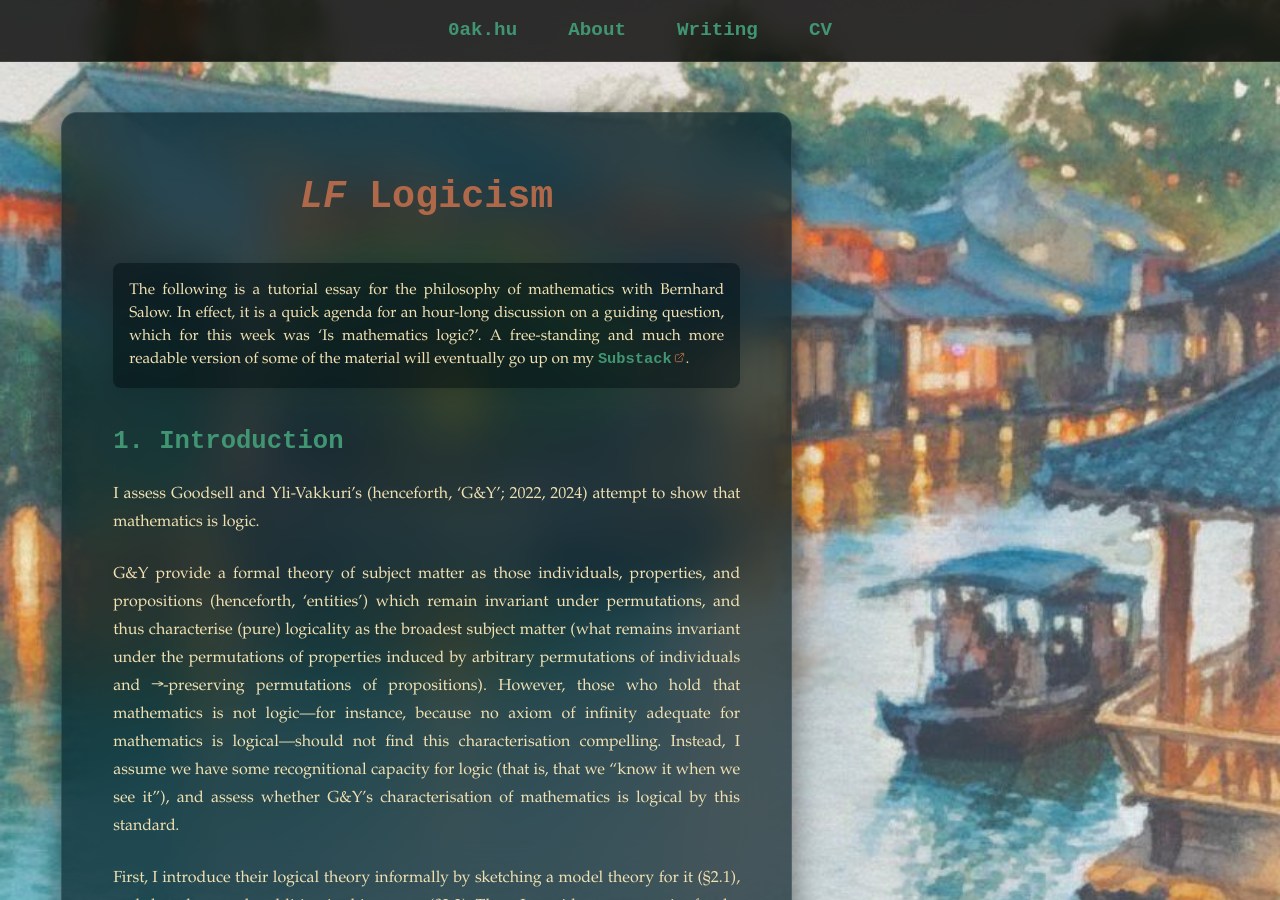
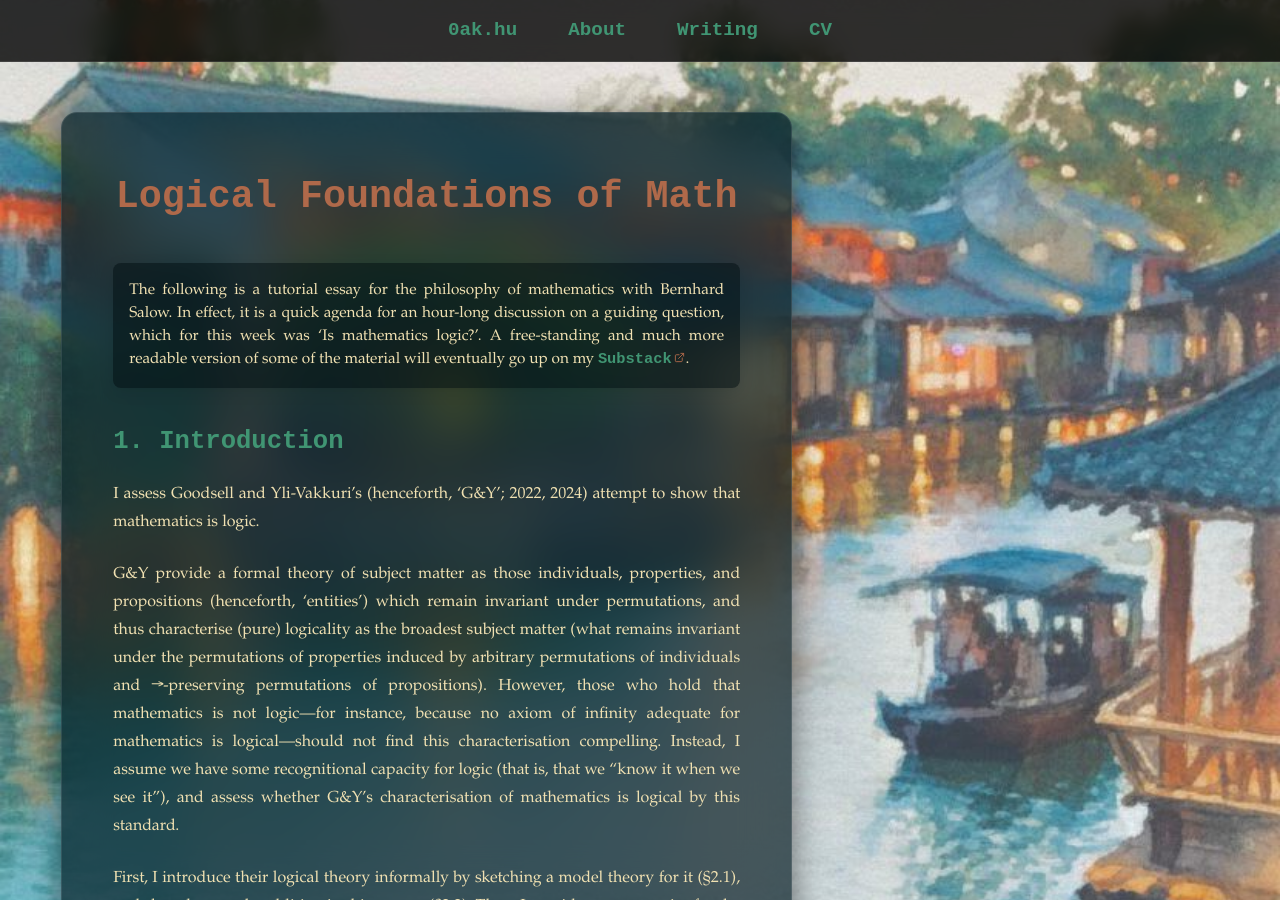
Before and after one commit to oak-hu/oak-hu.github.io, a Jekyll site: the page built from writing/logical-foundations-of-math.md, in a window 1280 px wide and 900 px high. Built offline with Jekyll 4.4.1, drawn with Linux system fonts in a browser that asks for light colours; some web fonts are replaced.

Commit message:
Update and rename lf-logicism.md to logical-foundations-of-math.md

```diff
--- a/writing/lf-logicism.md
+++ b/writing/logical-foundations-of-math.md
@@ -5,7 +5,7 @@ date: 2026-01-19
 tag: "Philosophy of Math (Week 1)"
 ---
 
-# *LF* Logicism
+# Logical Foundations of Math
 
 > The following is a tutorial essay for the philosophy of mathematics with Bernhard Salow. In effect, it is a quick agenda for an hour-long discussion on a guiding question, which for this week was ‘Is mathematics logic?’. A free-standing and much more readable version of some of the material will eventually go up on my [Substack](https://offhandquibbles.substack.com).
 
```
